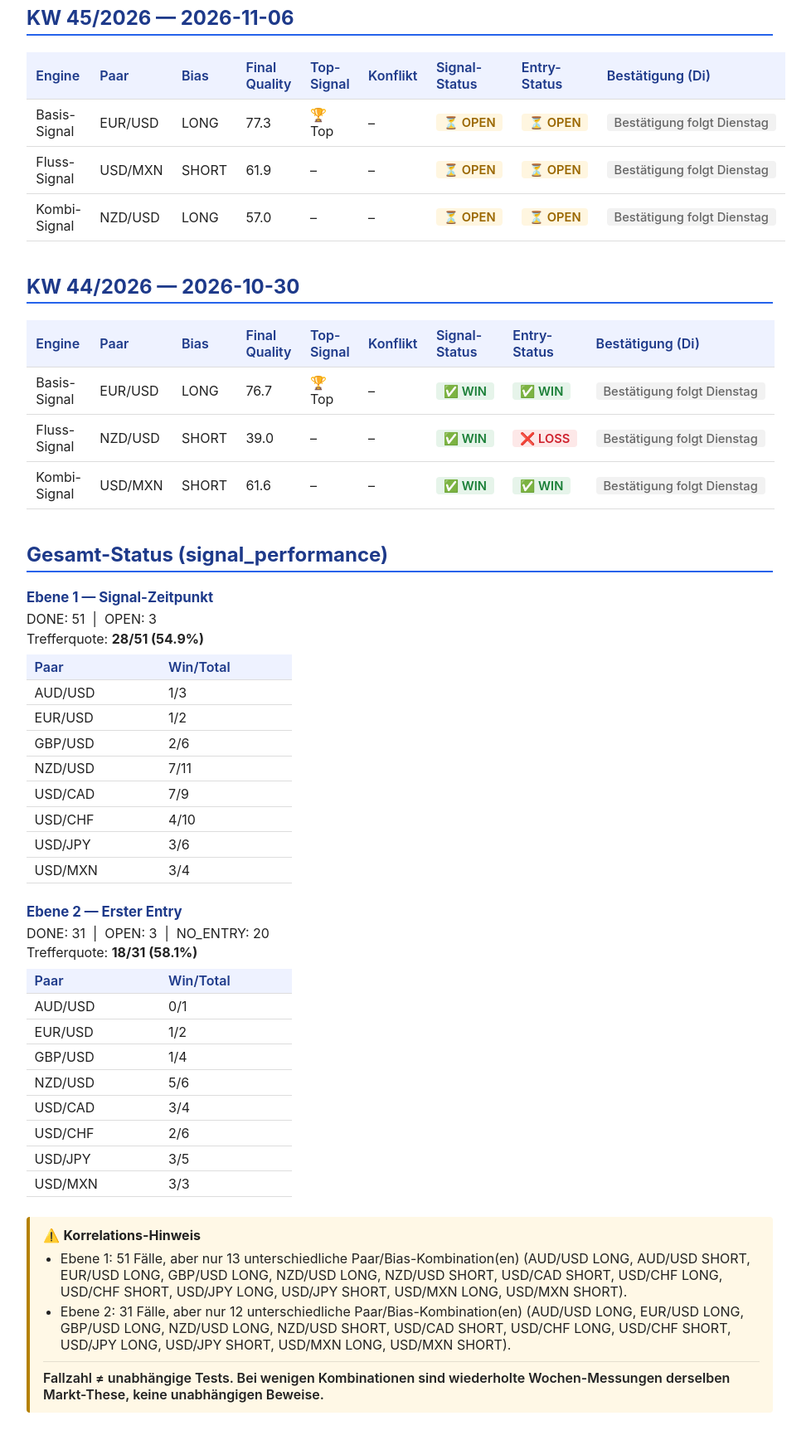
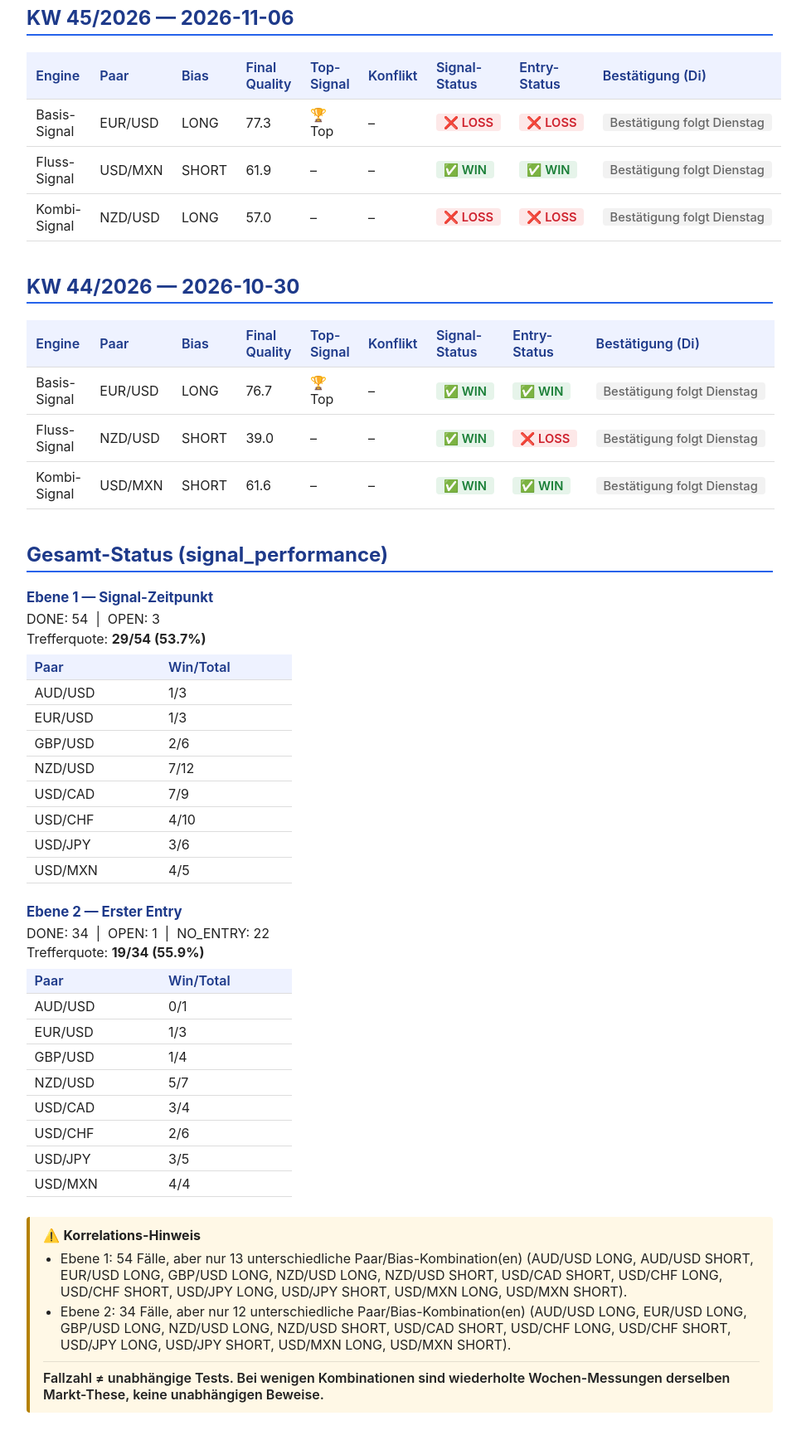
Before and after one commit to Daa287/5mg-analyzer, a plain HTML site: page index.html in a window 1280 px wide. Shown: the part 440-2182 px from the top of the page at 83% size, without its empty margins (158-1136 px from the left). Drawn offline with Linux system fonts and the light colour scheme.

Commit message:
Wochen-Engines + Verlauf Update 2026-11-16

```diff
--- a/index.html
+++ b/index.html
@@ -68,7 +68,7 @@
 </head>
 <body>
   <h1>5MG Analyzer — Wochen-Engines</h1>
-  <p class="sub">Basis-/Fluss-/Kombi-Signal je Kalenderwoche · <a href="verlauf/">Verlauf ansehen</a> · generiert 2026-11-13 23:15</p>
+  <p class="sub">Basis-/Fluss-/Kombi-Signal je Kalenderwoche · <a href="verlauf/">Verlauf ansehen</a> · generiert 2026-11-16 21:45</p>
   <section>
     <h2>KW 46/2026 — 2026-11-13</h2>
     <table class="week-table">
@@ -76,9 +76,9 @@
         <tr><th>Engine</th><th>Paar</th><th>Bias</th><th>Final Quality</th><th>Top-Signal</th><th>Konflikt</th><th>Signal-Status</th><th>Entry-Status</th><th>Bestätigung (Di)</th></tr>
       </thead>
       <tbody>
-        <tr><td data-label="Engine">Basis-Signal</td><td data-label="Paar">EUR/USD</td><td data-label="Bias">LONG</td><td data-label="Final Quality">76.9</td><td data-label="Top-Signal">🏆 Top</td><td data-label="Konflikt">–</td><td data-label="Signal-Status"><span class="badge open">⏳ OPEN</span></td><td data-label="Entry-Status"><span class="badge open">⏳ OPEN</span></td><td data-label="Bestätigung (Di)"><span class="badge muted">Bestätigung folgt Dienstag</span></td></tr>
+        <tr><td data-label="Engine">Basis-Signal</td><td data-label="Paar">EUR/USD</td><td data-label="Bias">LONG</td><td data-label="Final Quality">76.9</td><td data-label="Top-Signal">🏆 Top</td><td data-label="Konflikt">–</td><td data-label="Signal-Status"><span class="badge open">⏳ OPEN</span></td><td data-label="Entry-Status"><span class="badge none">– kein Entry</span></td><td data-label="Bestätigung (Di)"><span class="badge muted">Bestätigung folgt Dienstag</span></td></tr>
         <tr><td data-label="Engine">Fluss-Signal</td><td data-label="Paar">USD/MXN</td><td data-label="Bias">SHORT</td><td data-label="Final Quality">62.2</td><td data-label="Top-Signal">–</td><td data-label="Konflikt">–</td><td data-label="Signal-Status"><span class="badge open">⏳ OPEN</span></td><td data-label="Entry-Status"><span class="badge open">⏳ OPEN</span></td><td data-label="Bestätigung (Di)"><span class="badge muted">Bestätigung folgt Dienstag</span></td></tr>
-        <tr><td data-label="Engine">Kombi-Signal</td><td data-label="Paar">NZD/USD</td><td data-label="Bias">LONG</td><td data-label="Final Quality">57.0</td><td data-label="Top-Signal">–</td><td data-label="Konflikt">–</td><td data-label="Signal-Status"><span class="badge open">⏳ OPEN</span></td><td data-label="Entry-Status"><span class="badge open">⏳ OPEN</span></td><td data-label="Bestätigung (Di)"><span class="badge muted">Bestätigung folgt Dienstag</span></td></tr>
+        <tr><td data-label="Engine">Kombi-Signal</td><td data-label="Paar">NZD/USD</td><td data-label="Bias">LONG</td><td data-label="Final Quality">57.0</td><td data-label="Top-Signal">–</td><td data-label="Konflikt">–</td><td data-label="Signal-Status"><span class="badge open">⏳ OPEN</span></td><td data-label="Entry-Status"><span class="badge none">– kein Entry</span></td><td data-label="Bestätigung (Di)"><span class="badge muted">Bestätigung folgt Dienstag</span></td></tr>
       </tbody>
     </table>
   </section>
@@ -90,9 +90,9 @@
         <tr><th>Engine</th><th>Paar</th><th>Bias</th><th>Final Quality</th><th>Top-Signal</th><th>Konflikt</th><th>Signal-Status</th><th>Entry-Status</th><th>Bestätigung (Di)</th></tr>
       </thead>
       <tbody>
-        <tr><td data-label="Engine">Basis-Signal</td><td data-label="Paar">EUR/USD</td><td data-label="Bias">LONG</td><td data-label="Final Quality">77.3</td><td data-label="Top-Signal">🏆 Top</td><td data-label="Konflikt">–</td><td data-label="Signal-Status"><span class="badge open">⏳ OPEN</span></td><td data-label="Entry-Status"><span class="badge open">⏳ OPEN</span></td><td data-label="Bestätigung (Di)"><span class="badge muted">Bestätigung folgt Dienstag</span></td></tr>
-        <tr><td data-label="Engine">Fluss-Signal</td><td data-label="Paar">USD/MXN</td><td data-label="Bias">SHORT</td><td data-label="Final Quality">61.9</td><td data-label="Top-Signal">–</td><td data-label="Konflikt">–</td><td data-label="Signal-Status"><span class="badge open">⏳ OPEN</span></td><td data-label="Entry-Status"><span class="badge open">⏳ OPEN</span></td><td data-label="Bestätigung (Di)"><span class="badge muted">Bestätigung folgt Dienstag</span></td></tr>
-        <tr><td data-label="Engine">Kombi-Signal</td><td data-label="Paar">NZD/USD</td><td data-label="Bias">LONG</td><td data-label="Final Quality">57.0</td><td data-label="Top-Signal">–</td><td data-label="Konflikt">–</td><td data-label="Signal-Status"><span class="badge open">⏳ OPEN</span></td><td data-label="Entry-Status"><span class="badge open">⏳ OPEN</span></td><td data-label="Bestätigung (Di)"><span class="badge muted">Bestätigung folgt Dienstag</span></td></tr>
+        <tr><td data-label="Engine">Basis-Signal</td><td data-label="Paar">EUR/USD</td><td data-label="Bias">LONG</td><td data-label="Final Quality">77.3</td><td data-label="Top-Signal">🏆 Top</td><td data-label="Konflikt">–</td><td data-label="Signal-Status"><span class="badge loss">❌ LOSS</span></td><td data-label="Entry-Status"><span class="badge loss">❌ LOSS</span></td><td data-label="Bestätigung (Di)"><span class="badge muted">Bestätigung folgt Dienstag</span></td></tr>
+        <tr><td data-label="Engine">Fluss-Signal</td><td data-label="Paar">USD/MXN</td><td data-label="Bias">SHORT</td><td data-label="Final Quality">61.9</td><td data-label="Top-Signal">–</td><td data-label="Konflikt">–</td><td data-label="Signal-Status"><span class="badge win">✅ WIN</span></td><td data-label="Entry-Status"><span class="badge win">✅ WIN</span></td><td data-label="Bestätigung (Di)"><span class="badge muted">Bestätigung folgt Dienstag</span></td></tr>
+        <tr><td data-label="Engine">Kombi-Signal</td><td data-label="Paar">NZD/USD</td><td data-label="Bias">LONG</td><td data-label="Final Quality">57.0</td><td data-label="Top-Signal">–</td><td data-label="Konflikt">–</td><td data-label="Signal-Status"><span class="badge loss">❌ LOSS</span></td><td data-label="Entry-Status"><span class="badge loss">❌ LOSS</span></td><td data-label="Bestätigung (Di)"><span class="badge muted">Bestätigung folgt Dienstag</span></td></tr>
       </tbody>
     </table>
   </section>
@@ -115,41 +115,41 @@
     <h2>Gesamt-Status (signal_performance)</h2>
     <div class="layer-status">
       <h3>Ebene 1 — Signal-Zeitpunkt</h3>
-      <p class="counts">DONE: 51 &nbsp;|&nbsp; OPEN: 3</p>
-      <p class="hitrate">Trefferquote: <strong>28/51 (54.9%)</strong></p>
+      <p class="counts">DONE: 54 &nbsp;|&nbsp; OPEN: 3</p>
+      <p class="hitrate">Trefferquote: <strong>29/54 (53.7%)</strong></p>
       <table class="pair-table">
         <tr><th>Paar</th><th>Win/Total</th></tr>
           <tr><td>AUD/USD</td><td>1/3</td></tr>
-          <tr><td>EUR/USD</td><td>1/2</td></tr>
+          <tr><td>EUR/USD</td><td>1/3</td></tr>
           <tr><td>GBP/USD</td><td>2/6</td></tr>
-          <tr><td>NZD/USD</td><td>7/11</td></tr>
+          <tr><td>NZD/USD</td><td>7/12</td></tr>
           <tr><td>USD/CAD</td><td>7/9</td></tr>
           <tr><td>USD/CHF</td><td>4/10</td></tr>
           <tr><td>USD/JPY</td><td>3/6</td></tr>
-          <tr><td>USD/MXN</td><td>3/4</td></tr>
+          <tr><td>USD/MXN</td><td>4/5</td></tr>
       </table>
     </div>
     <div class="layer-status">
       <h3>Ebene 2 — Erster Entry</h3>
-      <p class="counts">DONE: 31 &nbsp;|&nbsp; OPEN: 3 &nbsp;|&nbsp; NO_ENTRY: 20</p>
-      <p class="hitrate">Trefferquote: <strong>18/31 (58.1%)</strong></p>
+      <p class="counts">DONE: 34 &nbsp;|&nbsp; OPEN: 1 &nbsp;|&nbsp; NO_ENTRY: 22</p>
+      <p class="hitrate">Trefferquote: <strong>19/34 (55.9%)</strong></p>
       <table class="pair-table">
         <tr><th>Paar</th><th>Win/Total</th></tr>
           <tr><td>AUD/USD</td><td>0/1</td></tr>
-          <tr><td>EUR/USD</td><td>1/2</td></tr>
+          <tr><td>EUR/USD</td><td>1/3</td></tr>
           <tr><td>GBP/USD</td><td>1/4</td></tr>
-          <tr><td>NZD/USD</td><td>5/6</td></tr>
+          <tr><td>NZD/USD</td><td>5/7</td></tr>
           <tr><td>USD/CAD</td><td>3/4</td></tr>
           <tr><td>USD/CHF</td><td>2/6</td></tr>
           <tr><td>USD/JPY</td><td>3/5</td></tr>
-          <tr><td>USD/MXN</td><td>3/3</td></tr>
+          <tr><td>USD/MXN</td><td>4/4</td></tr>
       </table>
     </div>
     <div class="correlation-note">
       <p class="correlation-title">⚠️ <strong>Korrelations-Hinweis</strong></p>
       <ul>
-        <li>Ebene 1: 51 Fälle, aber nur 13 unterschiedliche Paar/Bias-Kombination(en) (AUD/USD LONG, AUD/USD SHORT, EUR/USD LONG, GBP/USD LONG, NZD/USD LONG, NZD/USD SHORT, USD/CAD SHORT, USD/CHF LONG, USD/CHF SHORT, USD/JPY LONG, USD/JPY SHORT, USD/MXN LONG, USD/MXN SHORT).</li>
-        <li>Ebene 2: 31 Fälle, aber nur 12 unterschiedliche Paar/Bias-Kombination(en) (AUD/USD LONG, EUR/USD LONG, GBP/USD LONG, NZD/USD LONG, NZD/USD SHORT, USD/CAD SHORT, USD/CHF LONG, USD/CHF SHORT, USD/JPY LONG, USD/JPY SHORT, USD/MXN LONG, USD/MXN SHORT).</li>
+        <li>Ebene 1: 54 Fälle, aber nur 13 unterschiedliche Paar/Bias-Kombination(en) (AUD/USD LONG, AUD/USD SHORT, EUR/USD LONG, GBP/USD LONG, NZD/USD LONG, NZD/USD SHORT, USD/CAD SHORT, USD/CHF LONG, USD/CHF SHORT, USD/JPY LONG, USD/JPY SHORT, USD/MXN LONG, USD/MXN SHORT).</li>
+        <li>Ebene 2: 34 Fälle, aber nur 12 unterschiedliche Paar/Bias-Kombination(en) (AUD/USD LONG, EUR/USD LONG, GBP/USD LONG, NZD/USD LONG, NZD/USD SHORT, USD/CAD SHORT, USD/CHF LONG, USD/CHF SHORT, USD/JPY LONG, USD/JPY SHORT, USD/MXN LONG, USD/MXN SHORT).</li>
       </ul>
       <p class="correlation-conclusion">Fallzahl ≠ unabhängige Tests. Bei wenigen Kombinationen sind wiederholte Wochen-Messungen derselben Markt-These, keine unabhängigen Beweise.</p>
     </div>
```
Also changed, not shown: verlauf/index.html (+10 -10 lines).
